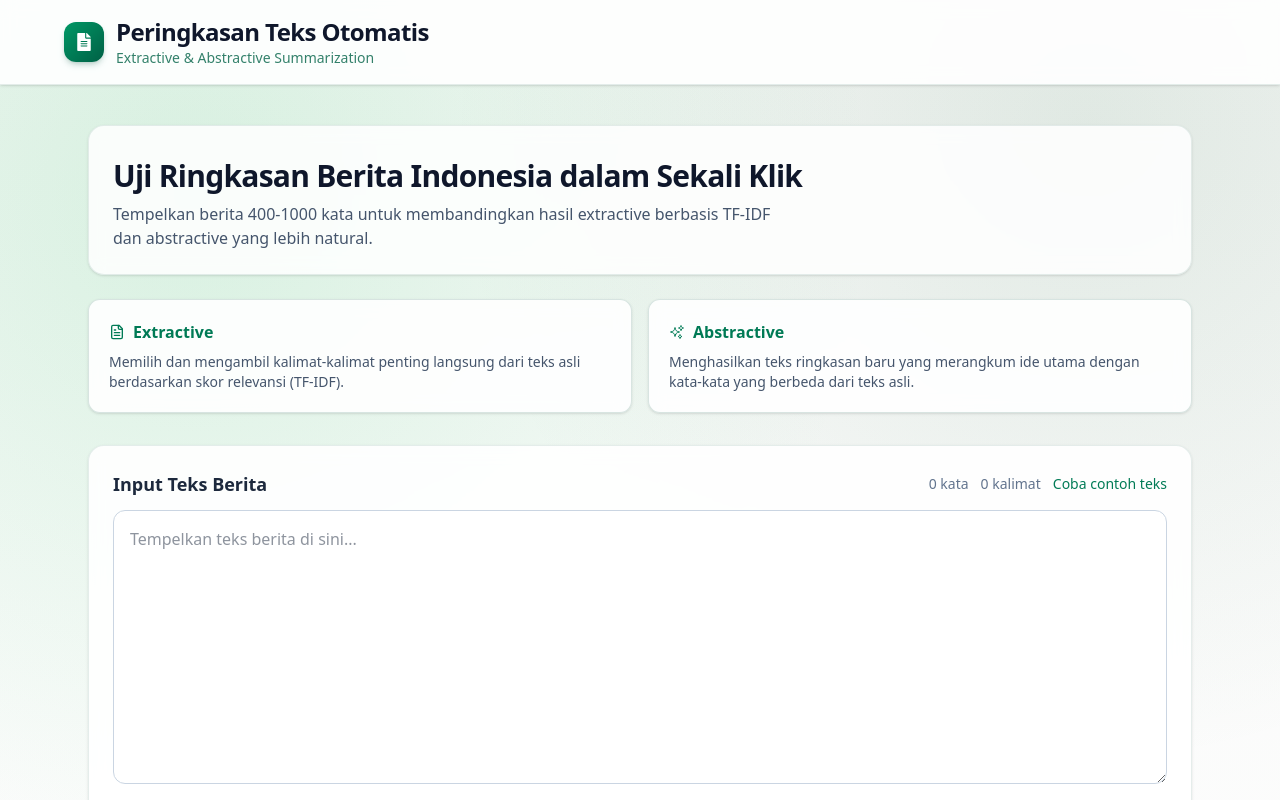
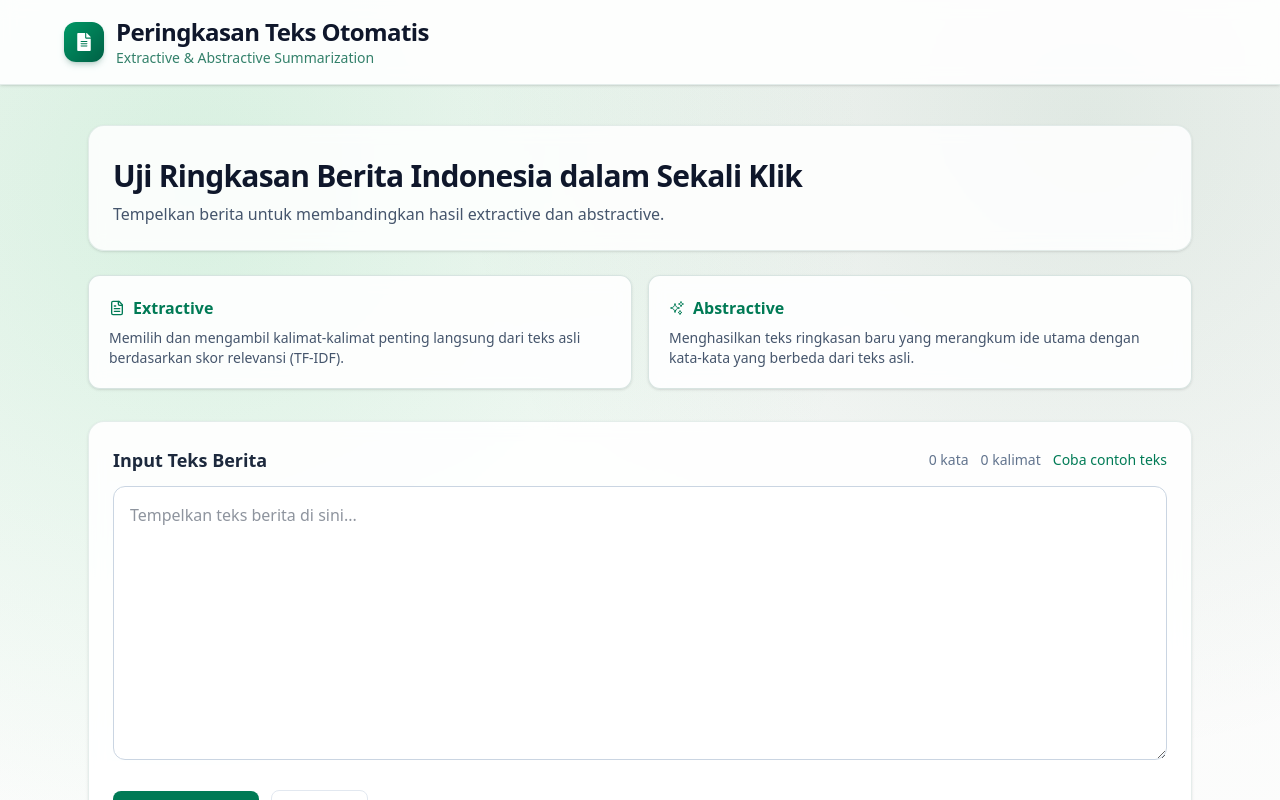
Before and after one commit to ferzian/news-summarization-app, a Next.js app: page / in a window 1280 px wide. Shown: the top 800 px of the page. Built offline with nearby package versions, Linux system fonts and the light colour scheme.

Commit message:
Update instruction text for summarization input clarity

```diff
--- a/app/page.tsx
+++ b/app/page.tsx
@@ -82,7 +82,7 @@ export default function Home() {
           Uji Ringkasan Berita Indonesia dalam Sekali Klik
         </h2>
         <p className="mt-2 max-w-2xl text-sm text-slate-600 md:text-base">
-          Tempelkan berita 400-1000 kata untuk membandingkan hasil extractive berbasis TF-IDF dan abstractive yang lebih natural.
+          Tempelkan berita untuk membandingkan hasil extractive dan abstractive.
         </p>
       </section>
 
```
